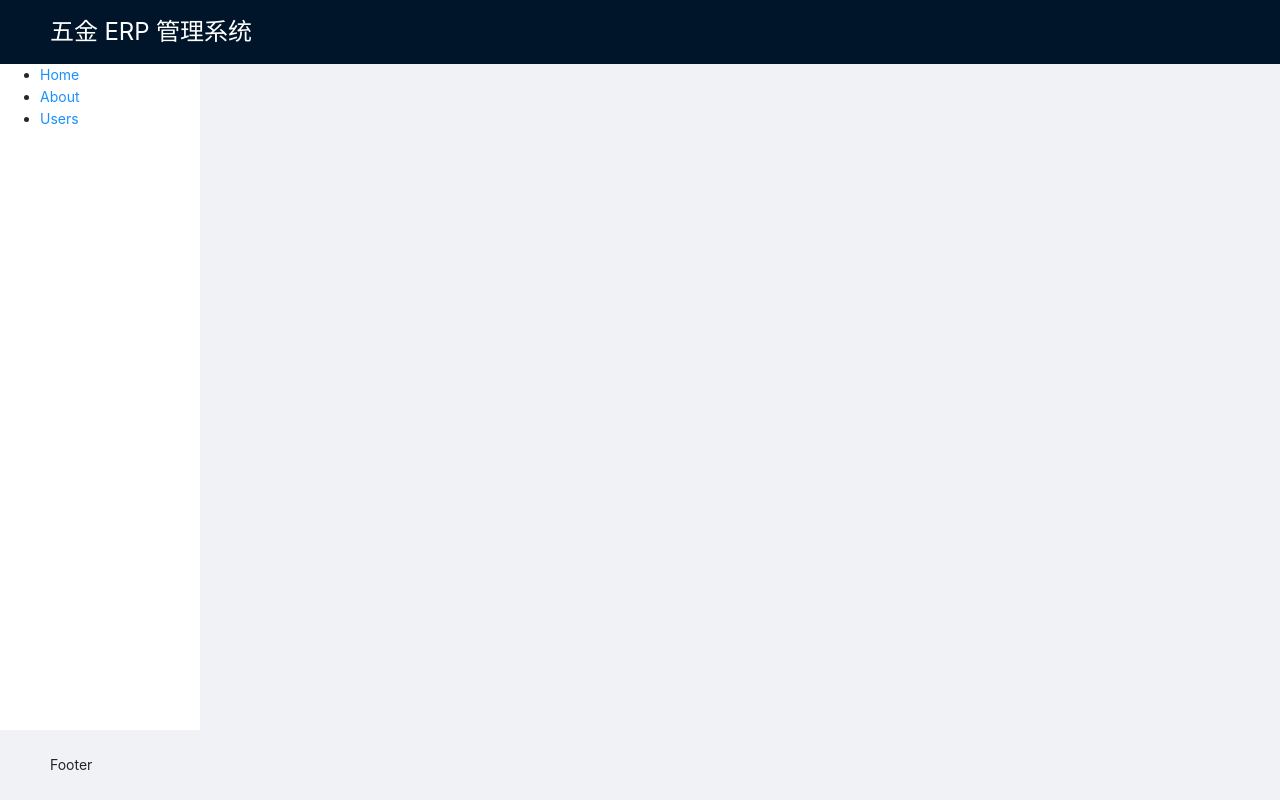
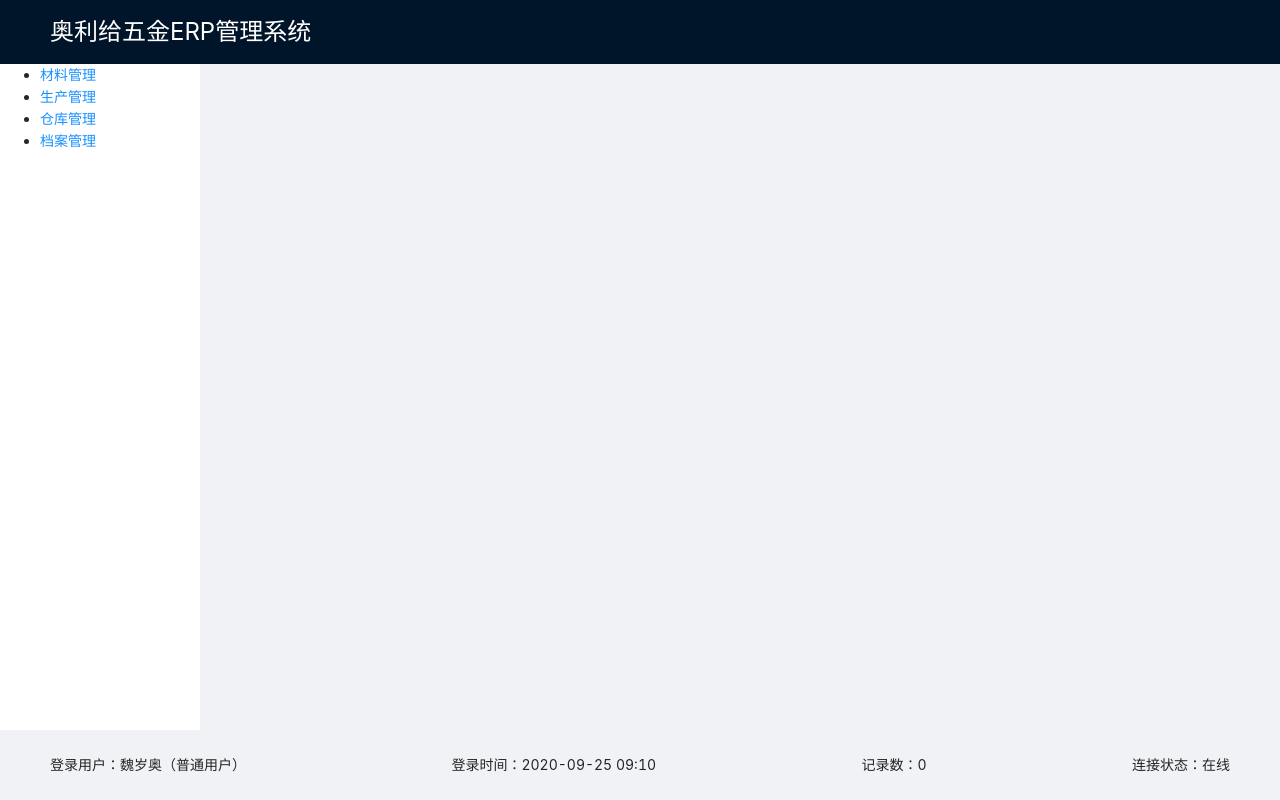
Before and after one commit to tanjing9406/antd-demo, a React (Create React App) app: page / in a window 1280 px wide. Built offline with nearby package versions, Linux system fonts and the light colour scheme.

Commit message:
demo text

```diff
--- a/src/App.js
+++ b/src/App.js
@@ -11,19 +11,22 @@ function App() {
   return (
     <Router>
       <Layout style={{height: '100%'}}>
-        <Header style={{color: '#fff', fontSize: 24}}>五金 ERP 管理系统</Header>
+        <Header style={{color: '#fff', fontSize: 24}}>奥利给五金ERP管理系统</Header>
         <Layout>
           <Sider className="site-layout-background fx1">
             <nav>
               <ul>
                 <li>
-                  <Link to="/">Home</Link>
+                  <Link to="/home">材料管理</Link>
                 </li>
                 <li>
-                  <Link to="/about">About</Link>
+                  <Link to="/about">生产管理</Link>
                 </li>
                 <li>
-                  <Link to="/home">Users</Link>
+                  <Link to="/home">仓库管理</Link>
+                </li>
+                <li>
+                  <Link to="/about">档案管理</Link>
                 </li>
               </ul>
             </nav>
@@ -35,7 +38,7 @@ function App() {
               </Switch>
           </Content>
         </Layout>
-        <Footer>Footer</Footer>
+        <Footer><div style={{display: 'flex', justifyContent: 'space-between'}}><span>登录用户：魏岁奥（普通用户）</span><span>登录时间：2020-09-25 09:10</span><span>记录数：0</span><span>连接状态：在线</span></div></Footer>
       </Layout>
     </Router>
   );
```
